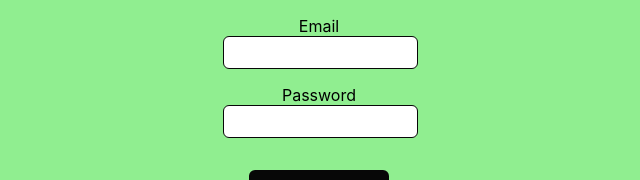
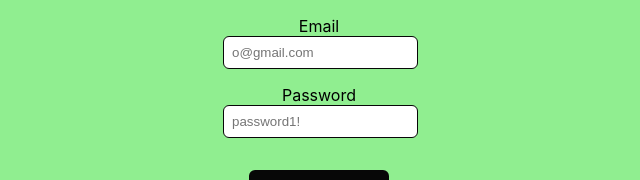
Before and after one commit to vozyy/car-rental-app, a React (Create React App) app in the folder client/: page /login in a window 1280 px wide. Shown: the top 180 px of the page, without its empty margins (321-961 px from the left). Built offline with nearby package versions, Linux system fonts and the light colour scheme.

Commit message:
chore: add placeholder

```diff
--- a/client/src/components/LoginInputs.js
+++ b/client/src/components/LoginInputs.js
@@ -4,12 +4,14 @@ const inputs = [
     type: 'email',
     required: true,
     label: 'Email',
+    placeholder: 'o@gmail.com',
   },
   {
     name: 'password',
     type: 'text',
     required: true,
     label: 'Password',
+    placeholder: 'password1!',
   },
 ];
 
```
